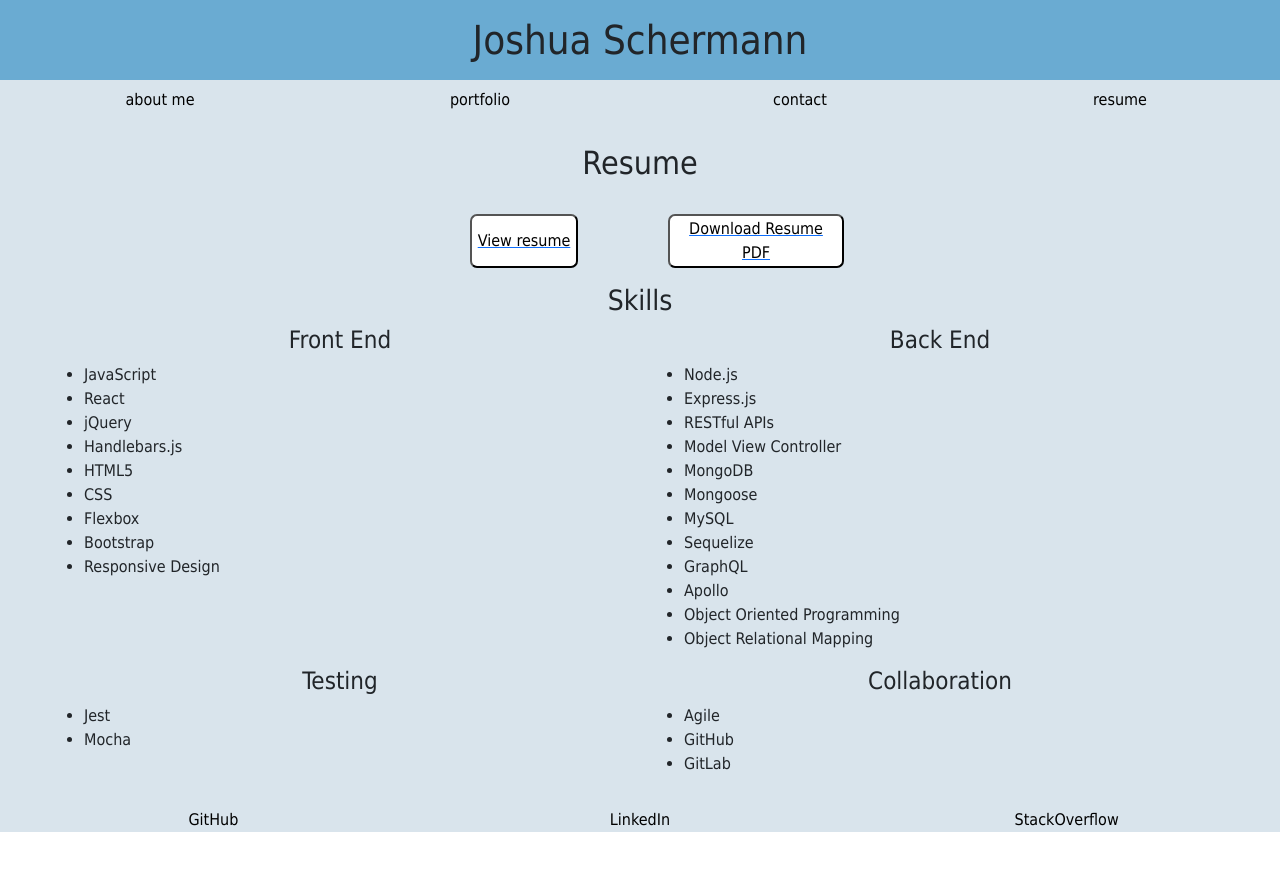
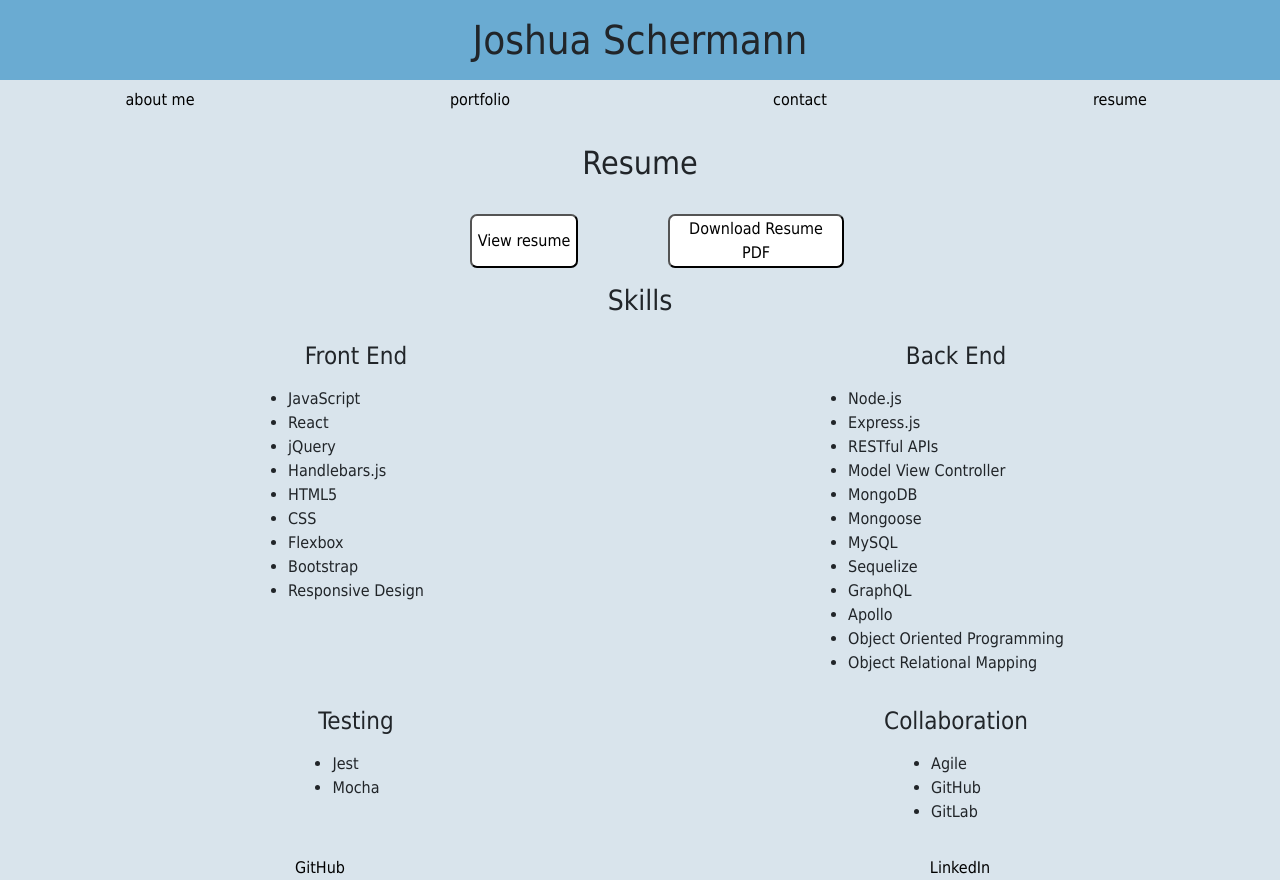
Before and after one commit to josh2100/react-portfolio, a React (Create React App) app: page / in a window 1280 px wide. Both pictures are taken after a click on the element "resume". Before the commit the page ends 832 px from the top, so only its background shows below. Built offline with nearby package versions, Linux system fonts and the light colour scheme.

Commit message:
removed underline, stackoverflow link

```diff
--- a/src/components/Footer/index.js
+++ b/src/components/Footer/index.js
@@ -2,7 +2,7 @@ function Footer() {
   return (
     <footer className="mt-auto row">
       <a
-        className="col-4 pageLinks text-center"
+        className="col-6 pageLinks text-center"
         href="https://github.com/josh2100"
         target="_blank"
         rel="noreferrer"
@@ -11,22 +11,13 @@ function Footer() {
       </a>
 
       <a
-        className="col-4 pageLinks text-center"
+        className="col-6 pageLinks text-center"
         href="https://www.linkedin.com/in/joshua-schermann-91621734/"
         target="_blank"
         rel="noreferrer"
       >
         LinkedIn
       </a>
-
-      <a
-        className="col-4 pageLinks text-center"
-        href="https://stackoverflow.com/users/18326954/joshua-s"
-        target="_blank"
-        rel="noreferrer"
-      >
-        StackOverflow
-      </a>
     </footer>
   );
 }
--- a/src/components/Project/index.js
+++ b/src/components/Project/index.js
@@ -2,7 +2,7 @@ function Project({ project }) {
   const { title, body, deployed, repo } = project;
 
   const imgSrc = title.toLowerCase().replace(/\s/g, "");
-  console.log(imgSrc);
+  // console.log(imgSrc);
 
   return (
     //col-11 col-sm-4 col-md-5 col-lg col-xl
--- a/src/components/Resume/index.js
+++ b/src/components/Resume/index.js
@@ -9,9 +9,9 @@ function Resume() {
         href="https://docs.google.com/document/d/1QXq_G4lqDAAFZttCU_xLjmseYj-aOZrtnsoHBH3E86o/edit?usp=sharing"
         target="_blank"
         rel="noreferrer"
-        className="col-2 d-flex justify-content-center m-3"
+        className="col-2 d-flex justify-content-center m-3 "
       >
-        <button> View resume</button>
+        <button className=""> View resume</button>
       </a>
 
       <a
@@ -19,15 +19,16 @@ function Resume() {
         download="resume.pdf"
         className="col-2 d-flex justify-content-center m-3"
       >
-        <button> Download Resume PDF</button>
+        <button className=""> Download Resume PDF</button>
       </a>
 
       <h3 className="col-12 d-flex justify-content-center">Skills</h3>
 
       {/* Left side */}
       <div className="col-6">
-        <h4 className="col-12 d-flex justify-content-center">Front End</h4>
-        <ul className="col-12">
+        <h4 className="col-12 d-flex justify-content-center m-3">Front End</h4>
+        <section className="d-flex justify-content-center">
+          <ul>
             <li>JavaScript</li>
             <li>React</li>
             <li>jQuery</li>
@@ -38,12 +39,14 @@ function Resume() {
             <li>Bootstrap</li>
             <li>Responsive Design</li>
           </ul>
+        </section>
       </div>
 
       {/* Right side */}
       <div className="col-6">
-        <h4 className="col-12 d-flex justify-content-center">Back End</h4>
-        <ul className="col-12">
+        <h4 className="col-12 d-flex justify-content-center m-3">Back End</h4>
+        <section className="d-flex justify-content-center">
+          <ul className="">
             <li>Node.js</li>
             <li>Express.js</li>
             <li>RESTful APIs</li>
@@ -57,25 +60,31 @@ function Resume() {
             <li>Object Oriented Programming</li>
             <li>Object Relational Mapping</li>
           </ul>
+        </section>
       </div>
 
       {/* Left side */}
       <div className="col-6">
-        <h4 className="col-12 d-flex justify-content-center">Testing</h4>
-        <ul className="col-12">
+        <h4 className="col-12 d-flex justify-content-center m-3">Testing</h4>
+        <section className="d-flex justify-content-center">
+          <ul className="">
             <li>Jest</li>
             <li>Mocha</li>
           </ul>
+        </section>
       </div>
 
       {/* Right side */}
       <div className="col-6">
-        <h4 className="col-12 d-flex justify-content-center">Collaboration</h4>
+        <h4 className="col-12 d-flex justify-content-center m-3">Collaboration</h4>
+
+        <section className="d-flex justify-content-center">
           <ul>
             <li>Agile</li>
             <li>GitHub</li>
             <li>GitLab</li>
           </ul>
+        </section>
       </div>
     </section>
   );
--- a/src/index.css
+++ b/src/index.css
@@ -7,7 +7,6 @@
 }
 
 * {
-  /* margin: 0; */
   font-family: "Tahoma", sans-serif;
   -webkit-font-smoothing: antialiased;
   -moz-osx-font-smoothing: grayscale;
@@ -25,6 +24,10 @@ p {
   height: 100%;
 }
 
+a {
+  text-decoration: none !important;
+}
+
 .pageLinks:hover {
   background-color: var(--sections);
   text-decoration: none;
@@ -32,7 +35,6 @@ p {
 }
 
 .pageLinks {
-  text-decoration: none;
   color:black;
 }
 
```
Also changed, not shown: src/components/Contact/index.js (+0 -56 lines). Lines whose indentation alone changed are shown as unchanged.
